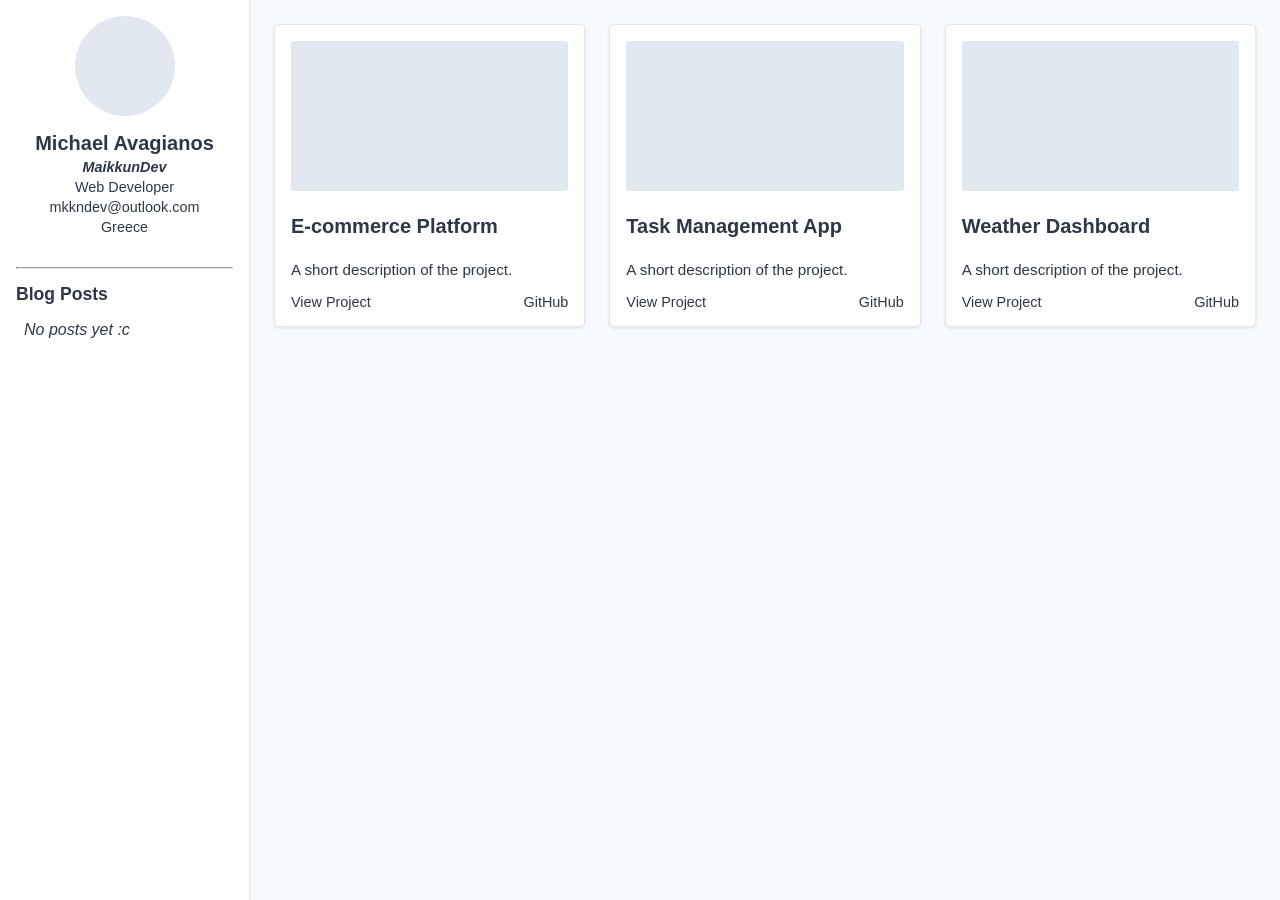
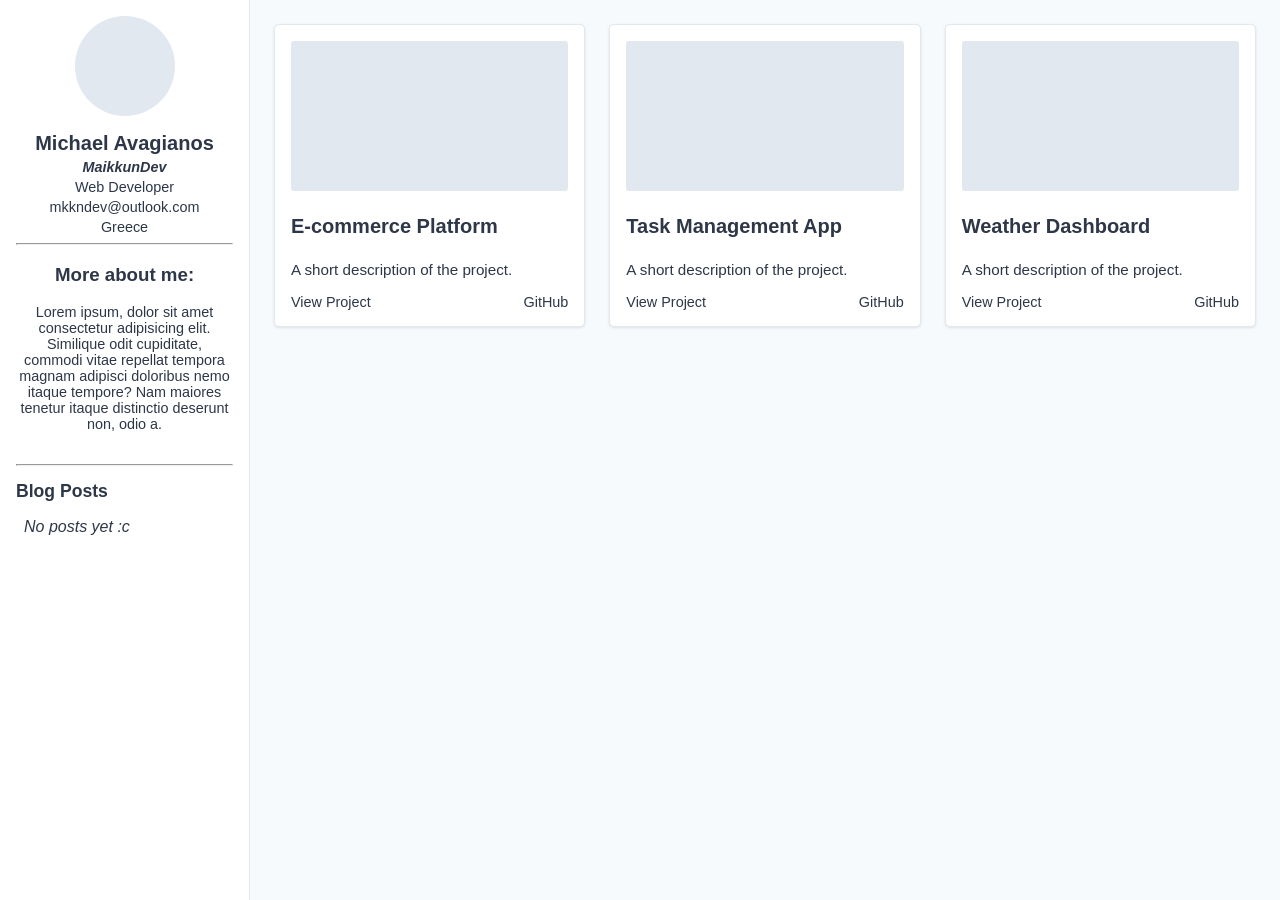
Before and after one commit to maikkundev/maikkundev.github.io, a Jekyll site: the page built from index.html, in a window 1280 px wide. Built offline with Jekyll 4.4.1, drawn with Linux system fonts in a browser that asks for light colours.

Commit message:
feat: add 'More about me' section

```diff
--- a/_layouts/default.html
+++ b/_layouts/default.html
@@ -19,6 +19,12 @@
           <p>Web Developer</p>
           <p><a href="mailto:mkkndev@outlook.com">mkkndev@outlook.com</a></p>
           <p>Greece</p>
+          <hr />
+          <h3>More about me:</h3>
+          <p>
+            Lorem ipsum, dolor sit amet consectetur adipisicing elit. Similique odit cupiditate, commodi vitae repellat tempora magnam
+            adipisci doloribus nemo itaque tempore? Nam maiores tenetur itaque distinctio deserunt non, odio a.
+          </p>
         </div>
         <hr />
         <div class="blog-posts">
```
